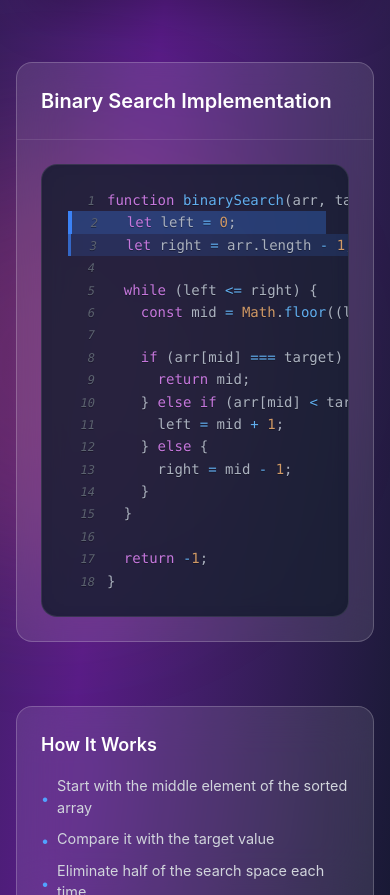
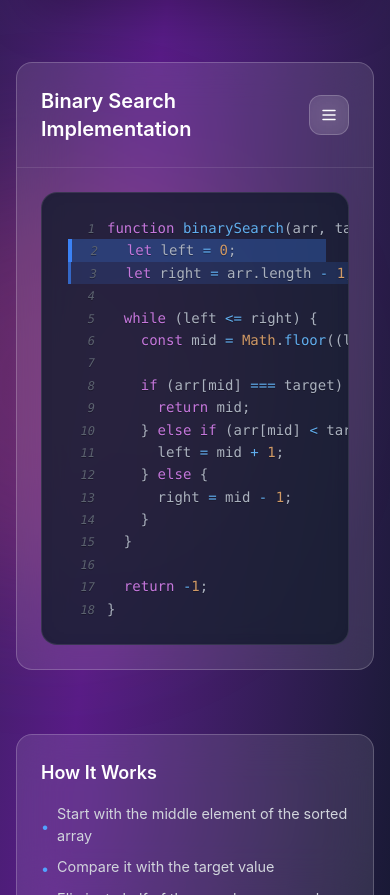
Before and after one commit to sanchxt/algo-viz, a React (Vite) app: page /categories/search/binary-search in a window 390 px wide. Shown: the part 1748-2643 px from the top of the page. Built offline with nearby package versions, Linux system fonts and the light colour scheme.

Commit message:
fix(menu): fix menu button not visible on mobiles

```diff
--- a/src/components/CodeDisplay.tsx
+++ b/src/components/CodeDisplay.tsx
@@ -1,6 +1,6 @@
 import { useState } from "react";
 import { motion } from "framer-motion";
-import { Eye, Lightbulb } from "lucide-react";
+import { Eye, Lightbulb, Menu } from "lucide-react";
 
 import Intuition from "./Intuition";
 import MobileMenu from "./MobileMenu";
@@ -64,7 +64,7 @@ const CodeDisplay = ({
       animate={{ opacity: 1, y: 0 }}
       transition={{ duration: 0.6 }}
     >
-      {/* Algorithm Intuition Component */}
+      {/* algorithm intuition component */}
       {intuitionData && (
         <Intuition
           isOpen={showIntuition}
@@ -85,7 +85,14 @@ const CodeDisplay = ({
         </h3>
 
         <div className="flex items-center gap-3">
-          {/* Mobile Menu */}
+          <button
+            onClick={() => setShowMobileMenu(true)}
+            className="sm:hidden flex items-center justify-center w-10 h-10 backdrop-blur-md bg-white/10 border border-white/20 rounded-xl text-white hover:bg-white/15 transition-colors duration-200"
+          >
+            <Menu size={18} />
+          </button>
+
+          {/* mobile menu */}
           <MobileMenu
             isOpen={showMobileMenu}
             onClose={() => setShowMobileMenu(false)}
@@ -101,9 +108,9 @@ const CodeDisplay = ({
             showLanguageSelector={availableLanguages.length > 1}
           />
 
-          {/* Desktop Buttons */}
+          {/* desktop Buttons */}
           <div className="hidden sm:flex items-center gap-3">
-            {/* Show Intuition Button */}
+            {/* show intuition button */}
             {intuitionData && (
               <button
                 onClick={() => setShowIntuition(true)}
@@ -115,7 +122,7 @@ const CodeDisplay = ({
               </button>
             )}
 
-            {/* Variable Inspector Toggle */}
+            {/* variable inspector toggle */}
             {onToggleVariableViewer && (
               <button
                 onClick={onToggleVariableViewer}
@@ -137,7 +144,7 @@ const CodeDisplay = ({
               </button>
             )}
 
-            {/* Language Selector */}
+            {/* language selector */}
             <LanguageSelector
               selectedLanguage={currentLanguage}
               availableLanguages={availableLanguages}
@@ -148,13 +155,13 @@ const CodeDisplay = ({
         </div>
       </motion.div>
 
-      {/* Content Area */}
+      {/* content area */}
       <div
         className={`${
           showVariableViewer ? "grid grid-cols-1 lg:grid-cols-2" : ""
         }`}
       >
-        {/* Code Panel */}
+        {/* code panel */}
         <div
           className={`relative ${
             showVariableViewer ? "border-r border-white/10" : ""
@@ -170,7 +177,7 @@ const CodeDisplay = ({
           </div>
         </div>
 
-        {/* Variable Inspector Panel */}
+        {/* variable inspector panel */}
         <VariableInspector
           isOpen={showVariableViewer}
           onClose={onToggleVariableViewer || (() => {})}
--- a/src/components/MobileMenu.tsx
+++ b/src/components/MobileMenu.tsx
@@ -50,13 +50,6 @@ const MobileMenu = ({
 
   return (
     <div className="sm:hidden relative">
-      <button
-        onClick={() => onClose()}
-        className="flex items-center justify-center w-10 h-10 backdrop-blur-md bg-white/10 border border-white/20 rounded-xl text-white hover:bg-white/15 transition-colors duration-200"
-      >
-        <Menu size={18} />
-      </button>
-
       <AnimatePresence>
         {isOpen && (
           <motion.div
```
